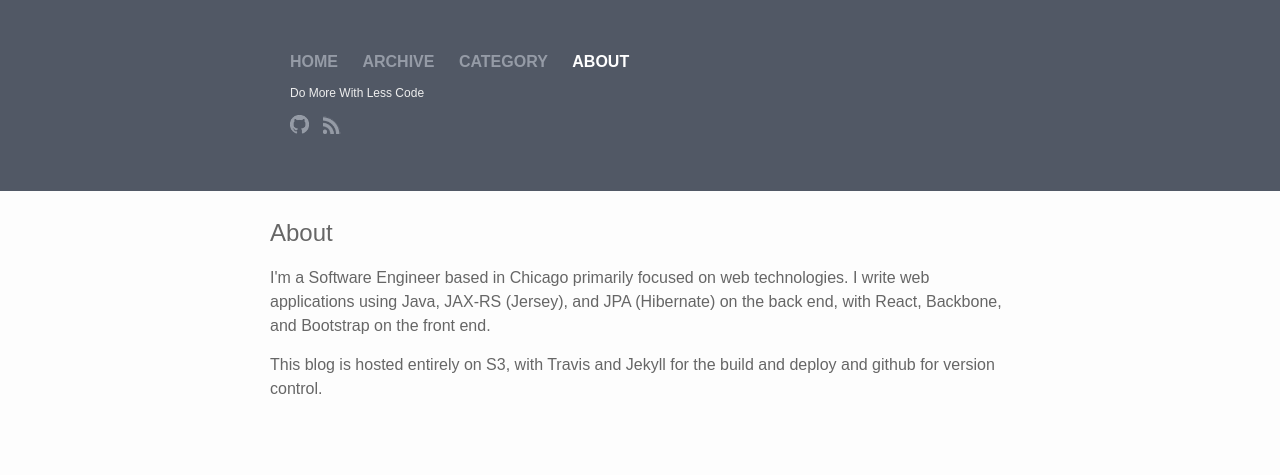
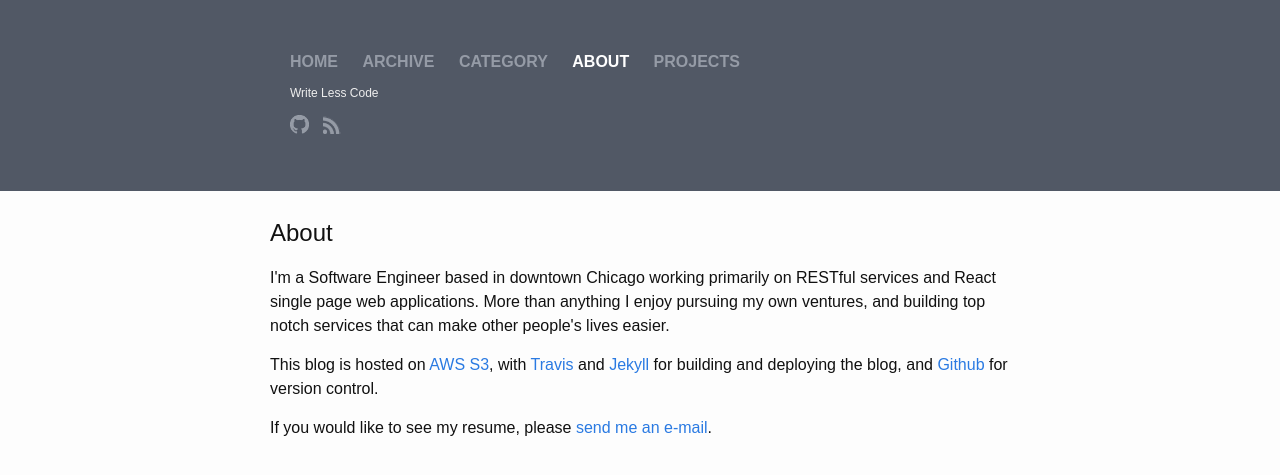
Before and after one commit to moodysalem/moodysalem.github.io, a Jekyll site: the page built from about.html, in a window 1280 px wide. Shown: the top 475 px of the page. Built offline with Jekyll 4.4.1, drawn with Linux system fonts in a browser that asks for light colours; nearby versions of some CDN libraries; comment, search, counter and statistics services are not loaded.

Commit message:
some changes

```diff
--- a/_config.yml
+++ b/_config.yml
@@ -1,8 +1,8 @@
 # Site settings
 title: Moody Salem's Blog
-motto: Do More With Less Code
+motto: Write Less Code
 email: moody.salem@gmail.com
-description: Ways to write web applications with fewer lines of code
+description: A blog about getting things done as a lazy developer
 baseurl: "" # the subpath of your site, e.g. /blog/
 url: "http://moodysalem.com" # the base hostname & protocol for your site
 github_username:  moodysalem
--- a/_includes/header.html
+++ b/_includes/header.html
@@ -45,6 +45,17 @@
 					<a href="/about.html">about</a>
 				</li>
 			{% endif %}
+			{% if page.path == "projects.html" %}
+			<span class="title">
+				<li>
+					<a href="/projects.html">projects</a>
+				</li>
+			</span>
+			{% else %}
+			<li>
+				<a href="/projects.html">projects</a>
+			</li>
+			{% endif %}
 		</div>
 		<div class="description"> {{ site.motto }} </div>
 		<ul class="social-links">
--- a/about.html
+++ b/about.html
@@ -2,8 +2,18 @@
 layout: default
 ---
 
-<div class="about">
-	<h2>About</h2>
-	<p>I'm a Software Engineer based in Chicago primarily focused on web technologies. I write web applications using Java, JAX-RS (Jersey), and JPA (Hibernate) on the back end, with React, Backbone, and Bootstrap on the front end.</p>
-	<p>This blog is hosted entirely on S3, with Travis and Jekyll for the build and deploy and github for version control.</p>
+<div>
+    <h2>About</h2>
+
+    <p>I'm a Software Engineer based in downtown Chicago working primarily on RESTful services and React single page web
+        applications. More than anything I enjoy pursuing my own ventures, and building top notch services that can make
+        other people's lives easier.</p>
+
+    <p>This blog is hosted on
+        <a href="https://aws.amazon.com/s3">AWS S3</a>,
+        with <a href="https://travis-ci.org/moodysalem/blog">Travis</a>
+        and <a href="https://jekyllrb.com/">Jekyll</a>
+        for building and deploying the blog, and <a href="https://github.com/moodysalem/blog">Github</a> for version control.</p>
+
+    <p>If you would like to see my resume, please <a href="mailto:moody.salem@gmail.com">send me an e-mail</a>.</p>
 </div>
```
Also changed, not shown: projects.html (added, +20 -0 lines).
